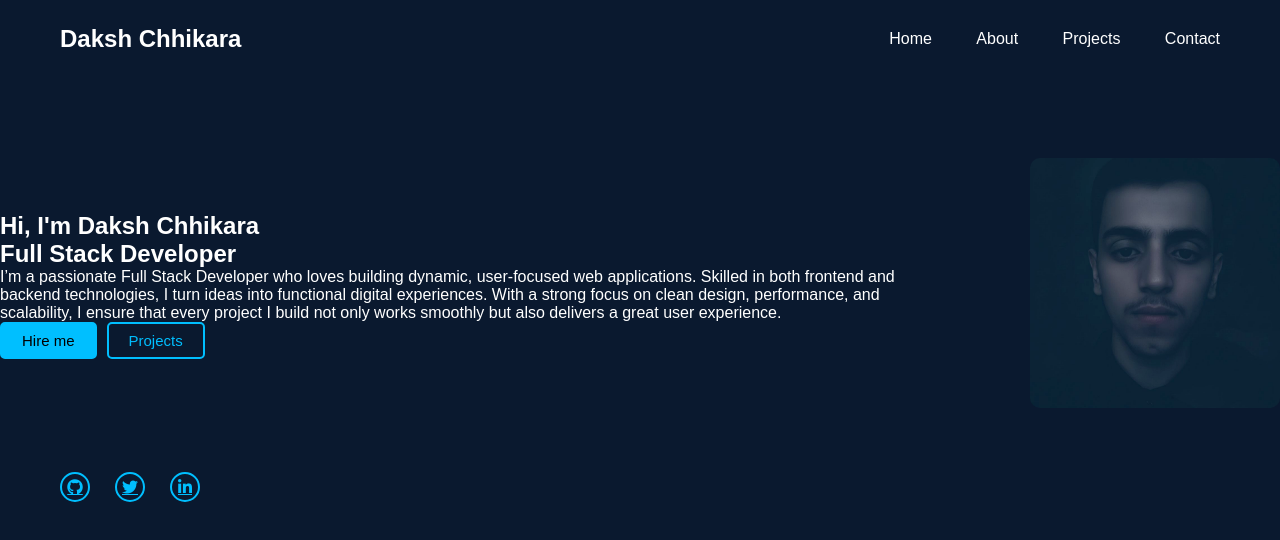
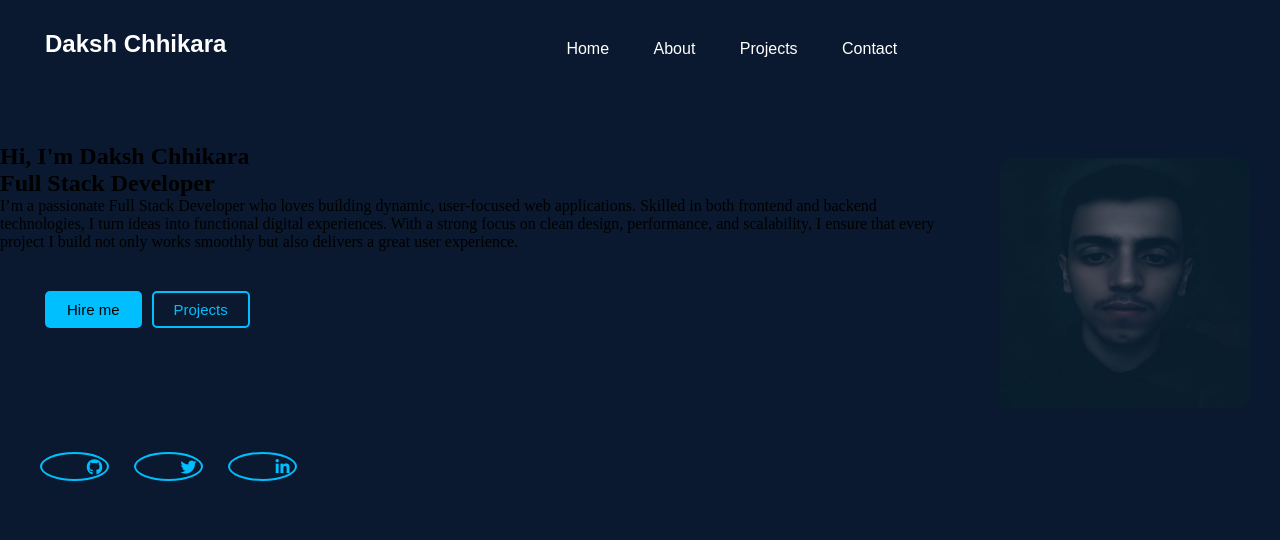
Before and after one commit to DakshChhikara/portfolio, a plain HTML site: page index.html in a window 1280 px wide. Drawn offline with Linux system fonts and the light colour scheme.

Commit message:
Index and Style

```diff
--- a/style.css
+++ b/style.css
@@ -1,81 +1,67 @@
-* {
-  margin: 0;
-  padding: 0;
-  box-sizing: border-box;
+*{
+    margin: 0;
+    padding: 0;
 }
 
 @import url('https://fonts.googleapis.com/css2?family=Poppins:wght@400;600;700&display=swap');
 
-body {
-  background-color: rgb(10,25,47);
-  color: white;
-  font-family: 'Poppins', sans-serif;
+body{
+    background-color: rgb(10,25,47);
 }
 
-/* Navbar */
-.navbar {
-  display: flex;
-  justify-content: space-between;
-  align-items: center;
-  padding: 25px 60px;
+.navbar{
+    display: flex;
+    flex-direction: row;
 }
 
-.name {
-  font-weight: 700;
-  font-size: 24px;
-  color: white;
+.name{
+    color: white;
+    margin-left: 45px;
+    margin-top: 30px;
+    font-weight: 700;
+    font-family: 'Poppins', sans-serif;
+    font-size: 24px;
 }
 
-.navbar-contents a {
-  text-decoration: none;
-  color: white;
-  margin-left: 40px;
-  font-size: 16px;
-  font-weight: 500;
-  transition: 0.3s;
+
+.navbar-contents{
+    color: white;
+    margin-top: 30px;
+    font-size: 16px;
+    font-weight: 500;
+    font-family: 'Poppins', sans-serif;
+    text-decoration: none;
+    margin-left: 300px;
+    margin-top: 40px;
 }
 
-.navbar-contents a:hover {
-  color: rgb(0,191,255);
+a {
+    text-decoration: none;
+    padding-left: 40px;
+    color: white;
 }
 
-/* Main Content */
-.content {
-  display: flex;
-  justify-content: center;
-  align-items: center;
-  gap: 80px;
-  margin-top: 80px;
+a:hover {
+    color : rgb(0,191,255);
 }
 
-.left {
-  max-width: 600px;
-  text-align: left;
+
+.main{
+    margin-top: 100px;
+    margin-left: 50px;
+    text-align: left;
+    color: white;
+    font-family: 'Poppins', sans-serif;
+    font-size: 30px;
+
 }
 
-.main p:first-child {
-  font-size: 30px;
-  font-weight: 600;
-}
 
-.main p:nth-child(2) {
-  color: rgb(0,191,255);
-  font-size: 25px;
-  font-weight: 600;
-}
-
-.main p:nth-child(3) {
-  font-size: 13px;
-  line-height: 1.6;
-  margin-top: 25px;
-  margin-bottom: 40px;
-  color: white;
-}
-
-/* Buttons */
 .buttons {
   display: flex;
-  gap: 10px;
+  justify-content: flex-start;
+  margin-top: 40px;
+  margin-left: 45px;
 }
 
 .hire {
@@ -85,59 +71,55 @@ body {
   border: 2px solid rgb(0,191,255);
   border-radius: 5px;
   padding: 8px 20px;
-  cursor: pointer;
 }
 
 .project {
   font-size: 15px;
-  background-color: transparent;
+  background-color: rgb(10,25,47);
   border: 2px solid rgb(0,191,255);
   border-radius: 5px;
   color: rgb(0,191,255);
   padding: 8px 20px;
-  cursor: pointer;
+  margin-left: 10px;
 }
 
-.hire:hover, .project:hover {
-  opacity: 0.8;
+
+.contact {
+  margin-top: 40px;
+  margin-left: 40px;
+  display: flex;
+  justify-content: flex-start;
+  align-items: center;
+  gap: 25px;
+  color: rgb(0,191,255);
 }
 
-/* Image */
+
+.icon {
+    border: 2px solid rgb(0, 191, 255);
+    width: 25px;
+    height: 25px;
+    border-radius: 50%;
+    color: rgb(0, 191, 255);
+    display: flex;
+    justify-content: center;
+    align-items: center;
+    text-decoration: none;
+
+}
+
+.content {
+  display: flex;
+  justify-content: center;
+  align-items: center;
+  gap: 40px;
+}
+
 .image img {
   height: 250px;
   width: 250px;
   border-radius: 10px;
-  object-fit: cover;
-  filter: brightness(1.2);
+  margin: 0;
+  margin-right: 30px;
+  margin-top: 100px;
 }
-
-/* Footer Icons */
-footer {
-  margin-top: 60px;
-  display: flex;
-  justify-content: flex-start;
-  padding-left: 60px;
-}
-
-.contact {
-  display: flex;
-  gap: 25px;
-  align-items: center;
-}
-
-.icon {
-  border: 2px solid rgb(0,191,255);
-  width: 30px;
-  height: 30px;
-  border-radius: 50%;
-  color: rgb(0,191,255);
-  display: flex;
-  justify-content: center;
-  align-items: center;
-  transition: 0.3s;
-}
-
-.icon:hover {
-  background-color: rgb(0,191,255);
-  color: rgb(10,25,47);
-}
```
